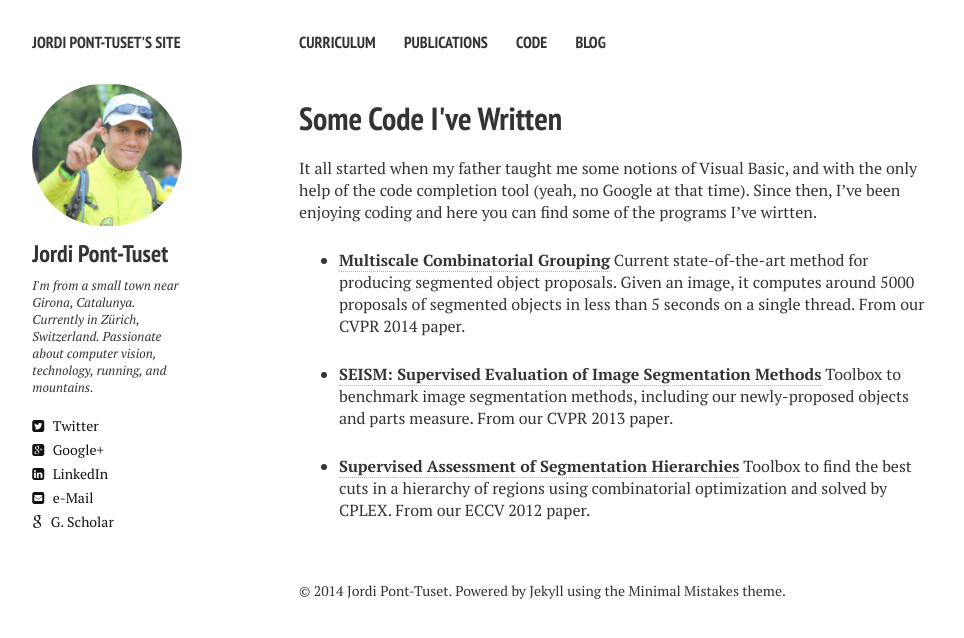
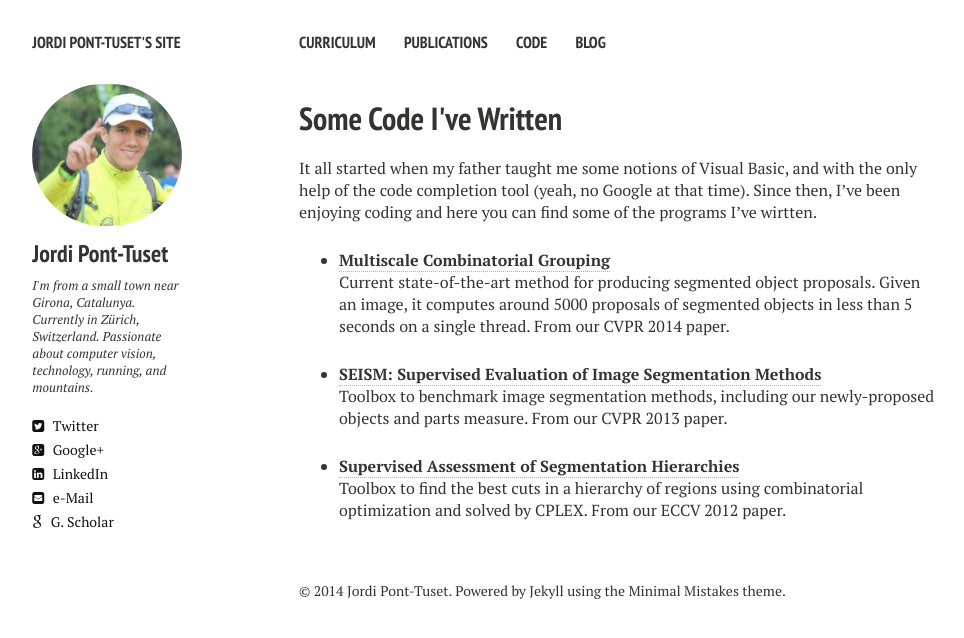
Before and after one commit to jponttuset/jponttuset.github.io, a Jekyll site: the page built from code.md, in a window 1280 px wide. Shown: the top 638 px of the page, without its empty margins (21-985 px from the left). Built offline with Jekyll 4.4.1, drawn with Linux system fonts in a browser that asks for light colours; nearby versions of some CDN libraries.

Commit message:
- Tuning code

```diff
--- a/code.md
+++ b/code.md
@@ -10,11 +10,11 @@ comments: false
 
 It all started when my father taught me some notions of Visual Basic, and with the only help of the code completion tool (yeah, no Google at that time). Since then, I've been enjoying coding and here you can find some of the programs I've wirtten.
 
-* [**Multiscale Combinatorial Grouping**](http://www.eecs.berkeley.edu/Research/Projects/CS/vision/grouping/mcg/)
+* [**Multiscale Combinatorial Grouping**](http://www.eecs.berkeley.edu/Research/Projects/CS/vision/grouping/mcg/)<br>
 Current state-of-the-art method for producing segmented object proposals. Given an image, it computes around 5000 proposals of segmented objects in less than 5 seconds on a single thread. From our CVPR 2014 paper.
 
-* [**SEISM: Supervised Evaluation of Image Segmentation Methods**](https://imatge.upc.edu/web/resources/supervised-evaluation-image-segmentation)
+* [**SEISM: Supervised Evaluation of Image Segmentation Methods**](https://imatge.upc.edu/web/resources/supervised-evaluation-image-segmentation)<br>
 Toolbox to benchmark image segmentation methods, including our newly-proposed objects and parts measure. From our CVPR 2013 paper.
 
-* [**Supervised Assessment of Segmentation Hierarchies**](https://imatge.upc.edu/web/resources/supervised-assessment-segmentation-hierarchies)
+* [**Supervised Assessment of Segmentation Hierarchies**](https://imatge.upc.edu/web/resources/supervised-assessment-segmentation-hierarchies)<br>
 Toolbox to find the best cuts in a hierarchy of regions using combinatorial optimization and solved by CPLEX. From our ECCV 2012 paper.
```
